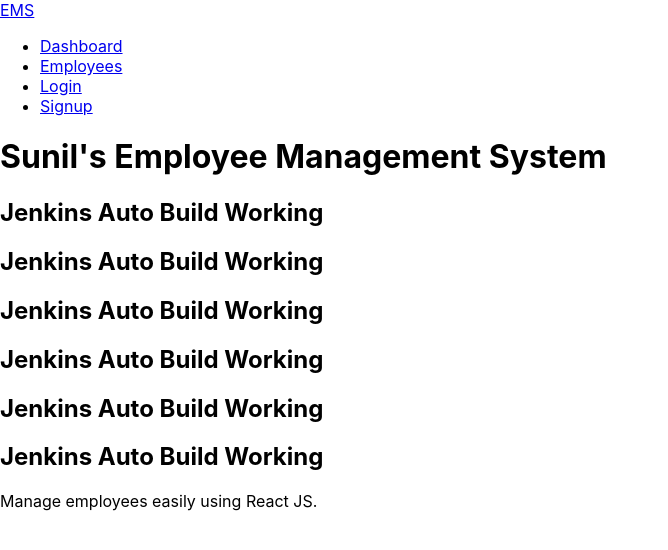
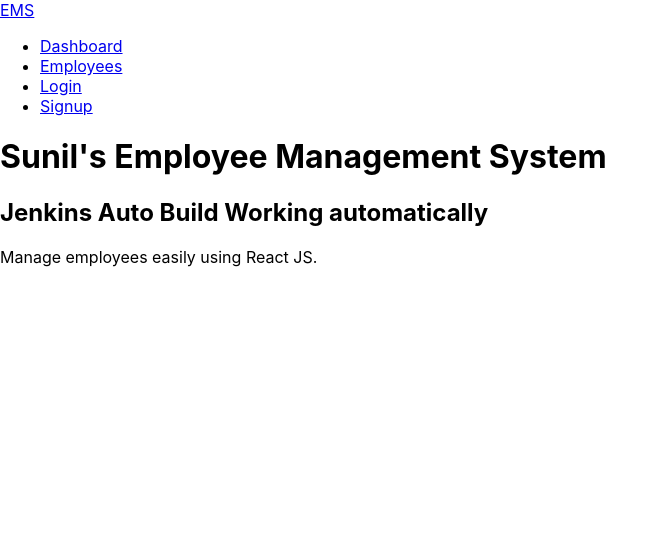
Before and after one commit to Sunilraj-97/emp-mngt-sys, a React (Create React App) app: page / in a window 1280 px wide. Shown: the top 550 px of the page, without its empty margins (0-668 px from the left). Built offline with nearby package versions, Linux system fonts and the light colour scheme.

Commit message:
Removed unnecessary data

```diff
--- a/src/pages/Dashboard.js
+++ b/src/pages/Dashboard.js
@@ -5,12 +5,7 @@ const Dashboard = () => {
     <div className='container mt-5'>
       <div className='card shadow p-5 text-center'>
         <h1 className='mb-3'>Sunil's Employee Management System</h1>
-        <h2>Jenkins Auto Build Working</h2>
-        <h2>Jenkins Auto Build Working</h2>
-        <h2>Jenkins Auto Build Working</h2>
-        <h2>Jenkins Auto Build Working</h2>
-        <h2>Jenkins Auto Build Working</h2>
-        <h2>Jenkins Auto Build Working</h2>
+        <h2>Jenkins Auto Build Working automatically</h2>
 
         <p className='lead'>
           Manage employees easily using React JS.
```
